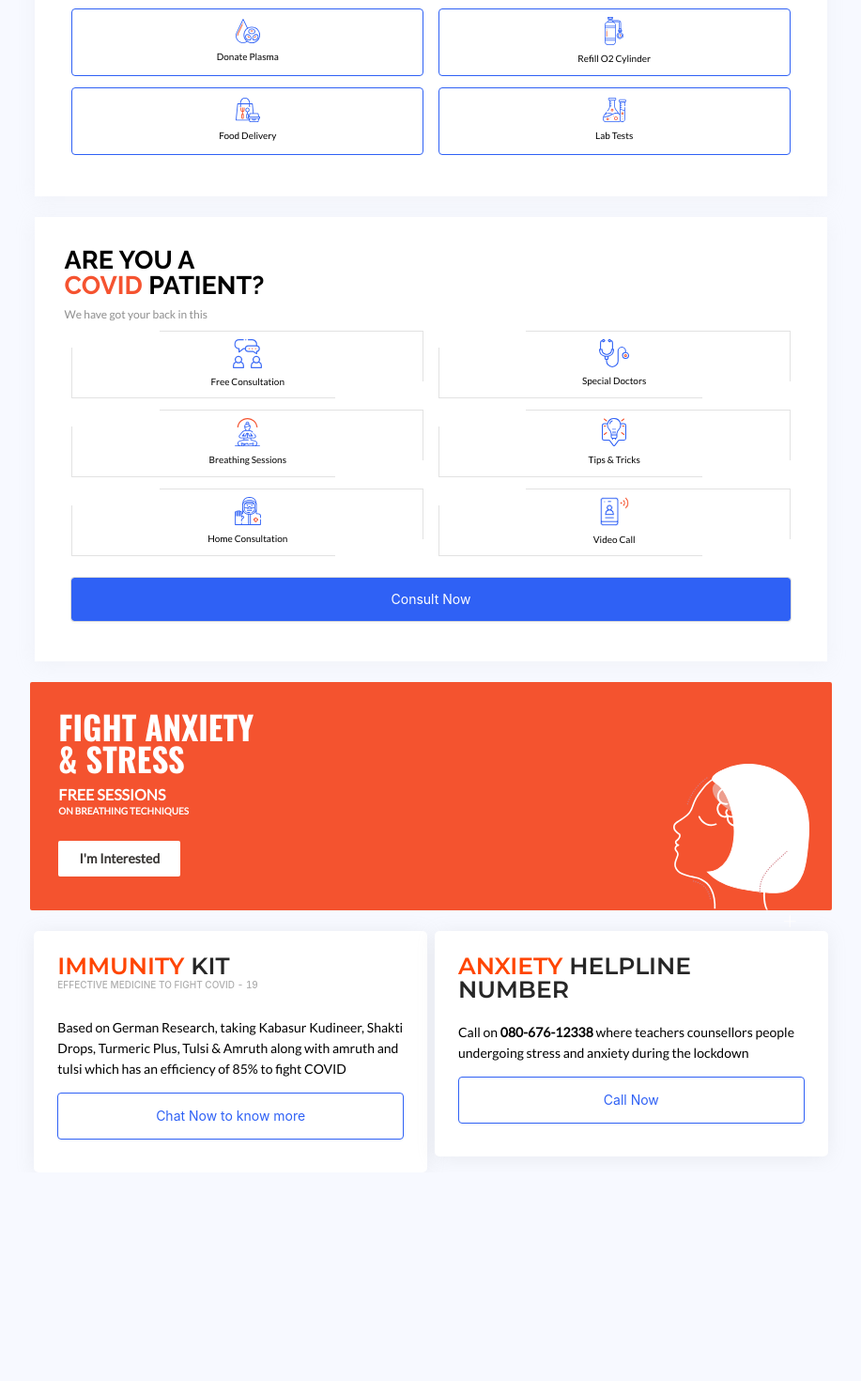
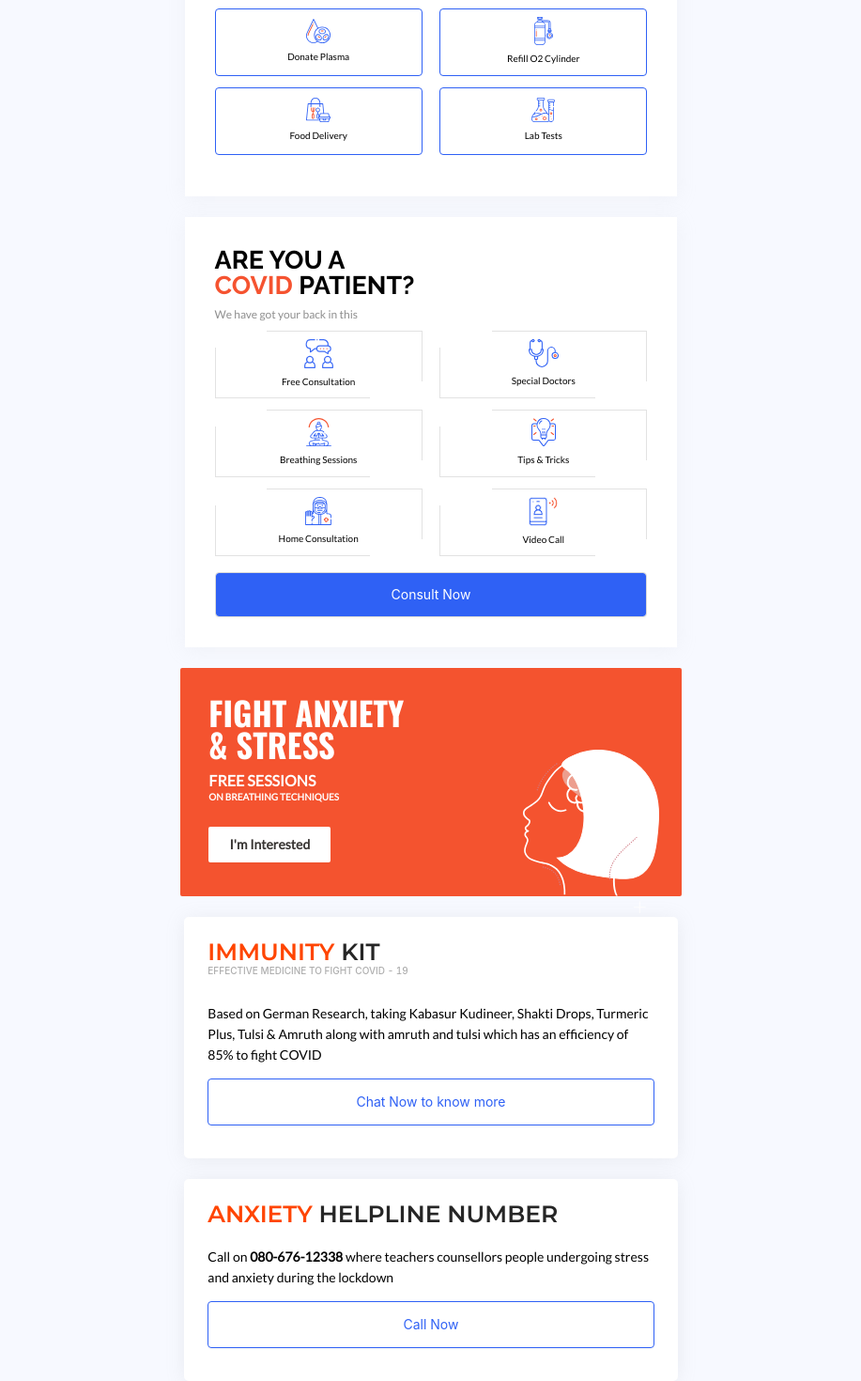
Before and after one commit to Souro-23/covidcareapp, a React (Create React App) app: page / in a window 1280 px wide. Shown: the part 810-2280 px from the top of the page at 94% size, without its empty margins (181-1098 px from the left). Before the commit the page ends 2058 px from the top, so only its background shows below. Built offline with nearby package versions, Linux system fonts and the light colour scheme; no server answers.

Commit message:
minor changes

```diff
--- a/src/Containers/Home/Home.js
+++ b/src/Containers/Home/Home.js
@@ -32,24 +32,24 @@ export default function Home(props) {
           <div
             style={{
               backgroundColor: "white",
-              paddingTop:"15px",
+              paddingTop: "15px",
               display: "flex",
               justifyContent: "center",
             }}>
             <img src={artOfLiving} width='100px' height='42px' />
           </div>
           <h1 style={{
-            textAlign:"center",
-            color:"grey",
-            backgroundColor:"white",
-            fontSize:"9px",
-            padding:" 5px 0"
-            }}>
-              Delhi Volunteers Initiative</h1>
+            textAlign: "center",
+            color: "grey",
+            backgroundColor: "white",
+            fontSize: "9px",
+            padding: " 5px 0"
+          }}>
+            Delhi Volunteers Initiative</h1>
         </Col>
       </Row>
       <Row justify='center' className={classes.bannerSectionRow}>
-        <Col sm={16} xs={24}>
+        <Col lg={10} md={14} sm={20} xs={24}>
           <Section0 showModal={showModal} changeRoute={changeRoute} />
         </Col>
       </Row>
@@ -59,16 +59,16 @@ export default function Home(props) {
       <Section4 showModal={showModal} changeRoute={changeRoute} />
       <br />
       <Section1 {...props} />
-      <br/>
+      <br />
 
       <Row justify='center'>
-        <Col sm={16} xs={24}>
+        <Col lg={10} md={14} sm={20} xs={24}>
           <Section3 changeRoute={changeRoute} />
         </Col>
       </Row>
       <br />
-      <Row gutter={[, 24]} justify='center'>
-        <Col md={8} sm={16} xs={24}>
+      <Row  justify='center'>
+        <Col lg={10} md={14} sm={20} xs={24}>
           <div className={classes.actionCard}>
             <h1
               style={{
@@ -89,7 +89,7 @@ export default function Home(props) {
 
             <br />
             <p style={{ textAlign: "left" }}>
-            Based on German Research, taking Kabasur Kudineer, Shakti Drops, Turmeric Plus, Tulsi & Amruth along with amruth and tulsi which has an efficiency of 85% to fight COVID
+              Based on German Research, taking Kabasur Kudineer, Shakti Drops, Turmeric Plus, Tulsi & Amruth along with amruth and tulsi which has an efficiency of 85% to fight COVID
             </p>
             <a target='_blank' href='https://chat.whatsapp.com/G8ll70Iyfnf6MNkAvUkPAm'>
               <Button block className={classes.actionButton4}>
@@ -98,9 +98,12 @@ export default function Home(props) {
             </a>
           </div>
         </Col>
-        <Col md={8} sm={16} xs={24}>
+      </Row>
+      <br/>
+      <Row   justify='center'>
+        <Col lg={10} md={14} sm={20} xs={24}>
           <div className={classes.actionCard}>
-          <h1
+            <h1
               style={{
                 textAlign: "left",
                 marginBottom: "0px",
--- a/src/Containers/Home/section.module.css
+++ b/src/Containers/Home/section.module.css
@@ -6,11 +6,12 @@
     box-shadow: 0px 3px 20px #CCCCCC29;
     opacity: 1;
     padding: 2rem;
-    width: 100vw;
+    width: 41vw;
+    margin: auto;
 }
 .symptomsBox{
     display: flex !important;
-    justify-content: space-around !important;
+    justify-content: space-between !important;
     flex-wrap: wrap !important;
     width: 100vw;
   }
@@ -170,17 +171,17 @@
     margin-bottom: 12px;
 }
 
-@media screen and (min-width:600px) {
+@media screen and   (max-width:992px) {
   .formBox{
-        width: 66vw;
+    width: 58vw;
     margin:auto;
     }
   .symptomsBox{
     display: flex !important;
-        justify-content: space-around !important;
+    /* justify-content: space-around !important; */
     flex-wrap: wrap !important;
     margin: 0 auto;
-        width: 80vw;
+    width:80vw;
 
 }
 .Button{
@@ -189,3 +190,17 @@
 }
 
 }
+@media screen and (max-width:768px) {
+  .formBox{
+    width:83vw;
+    margin:auto;
+  }
+
+}
+@media screen and (max-width:576px) {
+  .formBox{
+    width:100vw;
+    margin:auto;
+  }
+
+}
```
Lines whose indentation alone changed are shown as unchanged.
